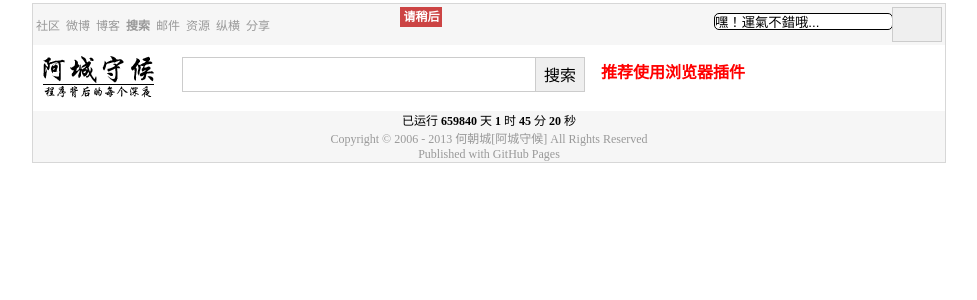
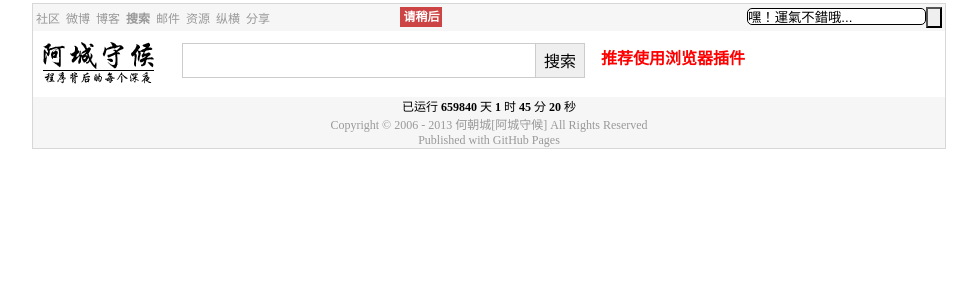
Before and after one commit to makebo789456/hechaocheng, a Jekyll site: the page index.html, which Jekyll copies as it is, in a window 1280 px wide. Shown: the top 300 px of the page, without its empty margins (151-1128 px from the left). Built offline with Jekyll 4.4.1, drawn with Linux system fonts in a browser that asks for light colours.

Commit message:
commit messages

```diff
--- a/index.html
+++ b/index.html
@@ -40,8 +40,8 @@
 var a = document.getElementById("loading");
 a.parentNode.removeChild(a);
 }
-document.write('<div id="loading" style="background:#CC4444;color:#FFF;line-height:20px;position:absolute;padding:0 3px">请稍后</div>');
-</script><input name="q" type="text" value="嘿！運氣不錯哦..." size="20" hechaocheng="1" class="input" /><input type="submit" value="" style="width:50px;height:35px;vertical-align:middle;border:#ccc 1px solid;margin-left:-1px;cursor:pointer;font-size:16px" class="input2"/></form></td></tr></table></div><form action="http://www.hechaocheng.cn/search.php" name="cse-search-box" target="_self" id="cse-search-box"><a href="" target="_self"><img src="detail_hechaocheng_cn/images/acity_waiting_logo_zh-cn.png" width="129" height="66" border="0" align="middle" alt="&#x963F;&#x57CE;&#x5B88;&#x5019;-&#x7A0B;&#x5E8F;&#x80CC;&#x540E;&#x7684;&#x6BCF;&#x4E2A;&#x6DF1;&#x591C;" /></a>&nbsp;&nbsp;&nbsp;&nbsp;
+document.write('<div id="loading" style="background:#CC4444;color:#FFF;line-height:20px;position:absolute;padding:0 3px;" align="right">请稍后</div>');
+</script><input name="q" type="text" value="嘿！運氣不錯哦..." size="20" hechaocheng="1" class="input" /><input type="submit" value="" class="input2"/></form></td></tr></table></div><form action="http://www.hechaocheng.cn/search.php" name="cse-search-box" target="_self" id="cse-search-box"><a href="" target="_self"><img src="detail_hechaocheng_cn/images/acity_waiting_logo_zh-cn.png" width="129" height="66" border="0" align="middle" alt="&#x963F;&#x57CE;&#x5B88;&#x5019;-&#x7A0B;&#x5E8F;&#x80CC;&#x540E;&#x7684;&#x6BCF;&#x4E2A;&#x6DF1;&#x591C;" /></a>&nbsp;&nbsp;&nbsp;&nbsp;
           <input type="hidden" name="cx" value="partner-pub-0445875970223431:2711148808" /><input type="hidden" name="cof" value="FORID:10" /><input type="hidden" name="ie" value="UTF-8" /><input type="text" name="q" size="55" maxlength="25" style="width:350px;height:31px;line-height:26px;padding:1px;vertical-align:middle;border:#ccc 1px solid;background:#fff;font-size:30px" hechaocheng.cn="1" /><input type="submit" name="sa" value="&#x641c;&#x7d22;"  style="width:50px;height:35px;vertical-align:middle;border:#ccc 1px solid;margin-left:-1px;cursor:pointer;font-size:16px"/><input type="hidden" name="item" value="result" />&nbsp;&nbsp;&nbsp;&nbsp;<a href="https://s3.amazonaws.com/com.alexa.toolbar/atbp/RM1o0O/download/index.htm?www.hechaocheng.cn" target="_blank"><font color="#FF0000"><b>推荐使用浏览器插件</b></font></a></form>
 <!-- Put the following javascript before the closing </head> tag. -->
 
```
